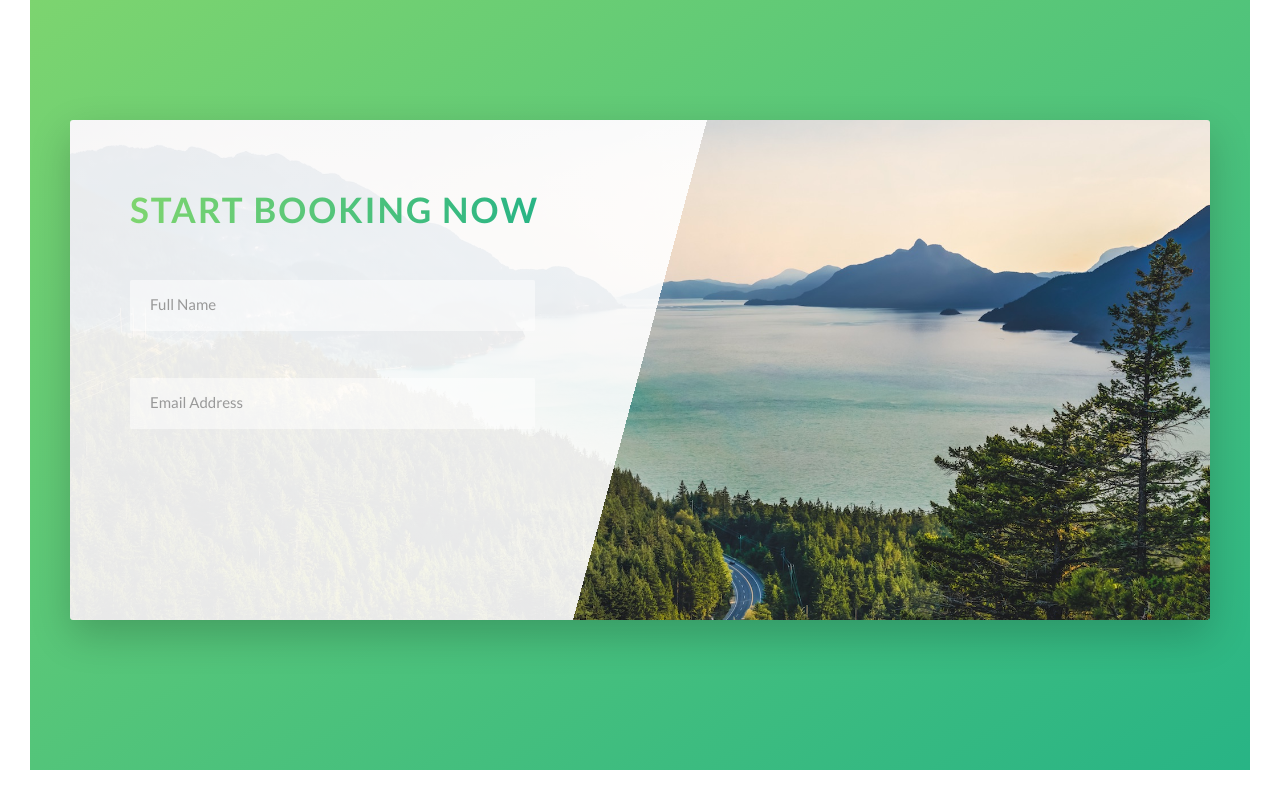
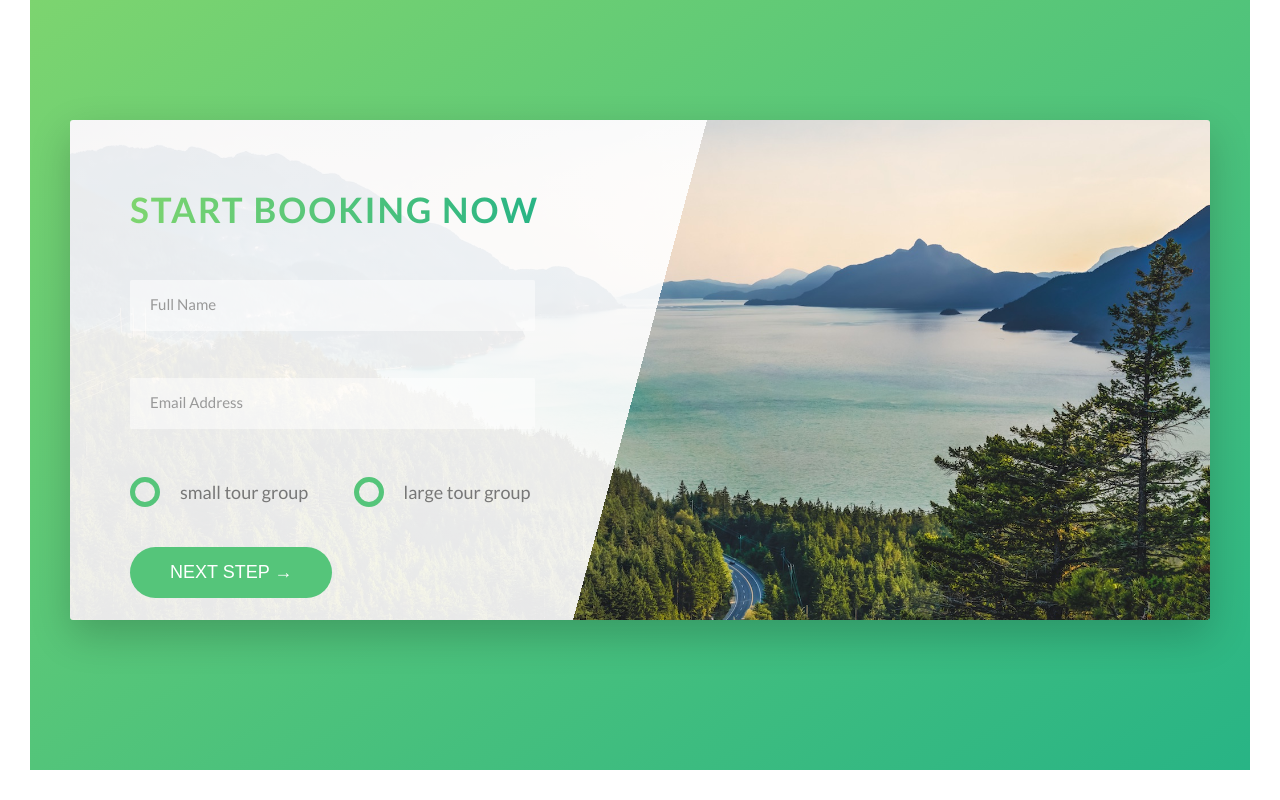
Before and after one commit to mazpeng/Natours-page, a website: page index.html in a window 1280 px wide. Shown: the part 4577-5377 px from the top of the page. Drawn offline with Linux system fonts and the light colour scheme.

Commit message:
form btn

```diff
--- a/index.html
+++ b/index.html
@@ -296,10 +296,10 @@
         <div class="row">
           <div class="book">
             <div class="book__form">
-              <div class="u-margin-bottom-medium">
-                <h2 class="heading-secondary">Start booking now</h2>
-              </div>
               <form action="#" class="form">
+                <div class="u-margin-bottom-medium">
+                  <h2 class="heading-secondary">Start booking now</h2>
+                </div>
                 <div class="form__group">
                   <input
                     type="text"
@@ -317,6 +317,35 @@
                     id="email"
                   />
                   <label for="email" class="form__label">Email Address</label>
+                </div>
+                <div class="form__group u-margin-bottom-medium">
+                  <div class="form__radio-group">
+                    <input
+                      type="radio"
+                      class="form__radio-input"
+                      id="small"
+                      name="size"
+                    />
+                    <label for="small" class="form__radio-label">
+                      <span class="form__radio-button"></span>
+                      small tour group</label
+                    >
+                  </div>
+                  <div class="form__radio-group">
+                    <input
+                      type="radio"
+                      class="form__radio-input"
+                      id="large"
+                      name="size"
+                    />
+                    <label for="large" class="form__radio-label"
+                      ><span class="form__radio-button"></span> large tour
+                      group</label
+                    >
+                  </div>
+                </div>
+                <div class="form__group">
+                  <button class="btn btn--green">next step &rarr;</button>
                 </div>
               </form>
             </div>
--- a/sass/base/_utilities.scss
+++ b/sass/base/_utilities.scss
@@ -1,20 +1,20 @@
 .u-center-text {
-  text-align: center;
+  text-align: center !important;
 }
 
 .u-margin-bottom-small {
-  margin-bottom: 1.5rem;
+  margin-bottom: 1.5rem !important;
 }
 .u-margin-bottom-medium {
-  margin-bottom: 4rem;
+  margin-bottom: 4rem !important;
 }
 .u-margin-bottom-big {
-  margin-bottom: 8rem;
+  margin-bottom: 8rem !important;
 }
 
 .u-margin-top-big {
-  margin-top: 8rem;
+  margin-top: 8rem !important;
 }
 .u-margin-top-huge {
-  margin-top: 10rem;
+  margin-top: 10rem !important;
 }
--- a/sass/components/_button.scss
+++ b/sass/components/_button.scss
@@ -1,14 +1,18 @@
 .btn {
+  &,
   &:link,
   &:visited {
     text-transform: uppercase;
     text-decoration: none;
-    padding: 15px 40px;
+    padding: 1.5rem 4rem;
     display: inline-block;
-    border-radius: 100px;
+    border-radius: 10rem;
     transition: all 0.2s;
     position: relative;
     font-size: $default-font-size;
+
+    border: none;
+    cursor: pointer;
   }
 
   &:hover {
@@ -22,7 +26,9 @@
     }
   }
 
-  &:active {
+  &:active,
+  &:focus {
+    outline: none;
     transform: translateY(-1px);
     box-shadow: 0 5px 10px rgba($color-black, 0.2);
   }
--- a/sass/components/_form.scss
+++ b/sass/components/_form.scss
@@ -13,6 +13,7 @@
     border-bottom: 3px solid transparent;
     width: 90%;
     display: block;
+    transition: all 0.3s;
 
     &:focus {
       outline: none;
@@ -37,9 +38,56 @@
     display: block;
     transition: all 0.3s;
   }
+
   // text muncul dari form
   &__input:placeholder-shown + &__label {
     opacity: 0;
     visibility: hidden;
   }
+
+  &__radio-group {
+    width: 49%;
+    display: inline-block;
+  }
+
+  &__radio-input {
+    display: none;
+  }
+
+  &__radio-label {
+    font-size: $default-font-size;
+    cursor: pointer;
+    position: relative;
+    padding-left: 5rem;
+  }
+
+  &__radio-button {
+    height: 3rem;
+    width: 3rem;
+    border: 5px solid $color-primary;
+    border-radius: 50%;
+    display: inline-block;
+    position: absolute;
+    left: 0;
+    top: -0.4rem;
+
+    &::after {
+      content: "";
+      display: block;
+      height: 1.3rem;
+      width: 1.3rem;
+      border-radius: 50%;
+      position: absolute;
+      top: 50%;
+      left: 50%;
+      transform: translate(-50%, -50%);
+      background-color: $color-primary;
+      opacity: 0;
+      transition: opacity 0.2s;
+    }
+  }
+
+  &__radio-input:checked ~ &__radio-label &__radio-button::after {
+    opacity: 1;
+  }
 }
```
Also changed, not shown: css/style.css.
